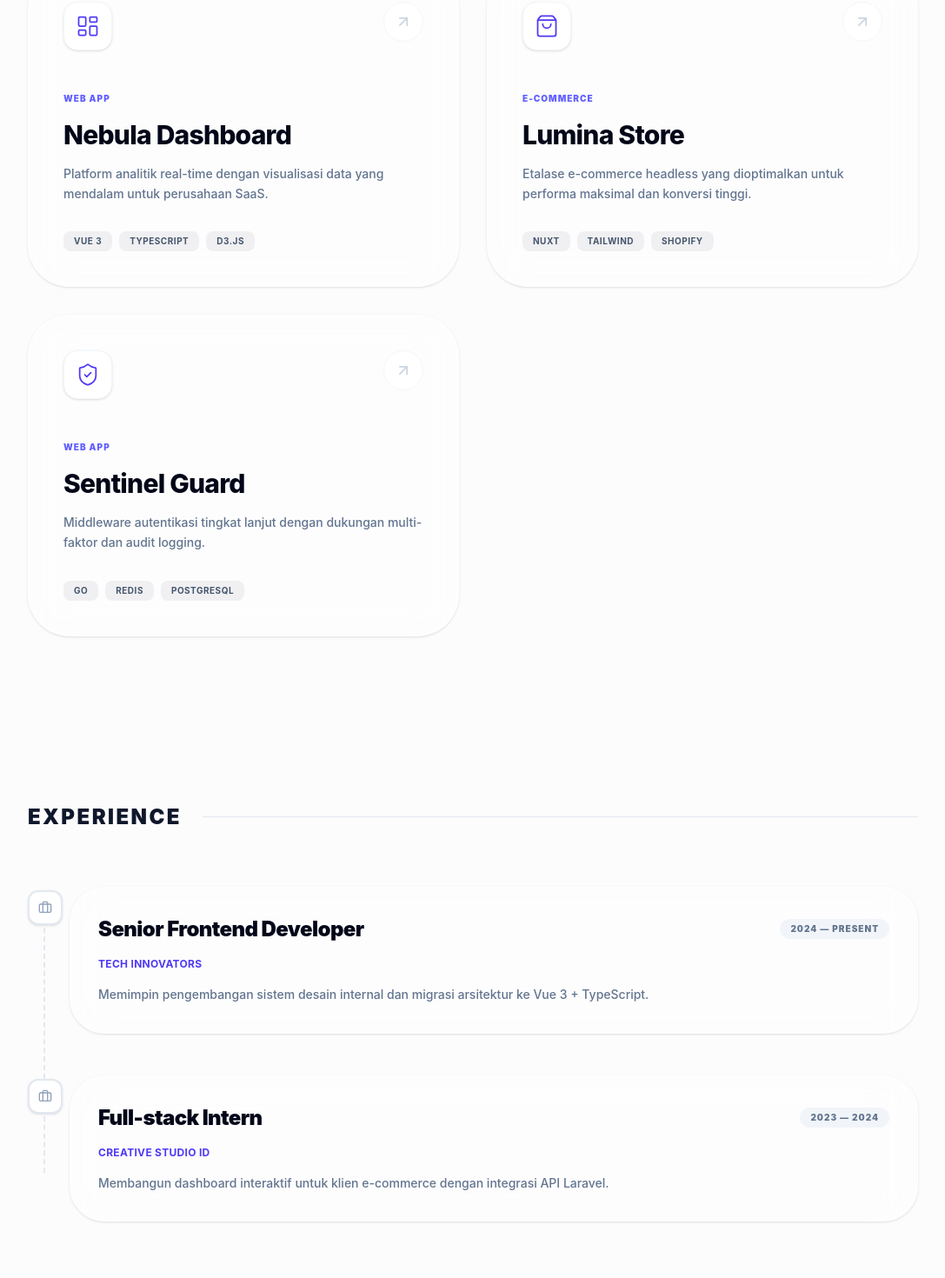
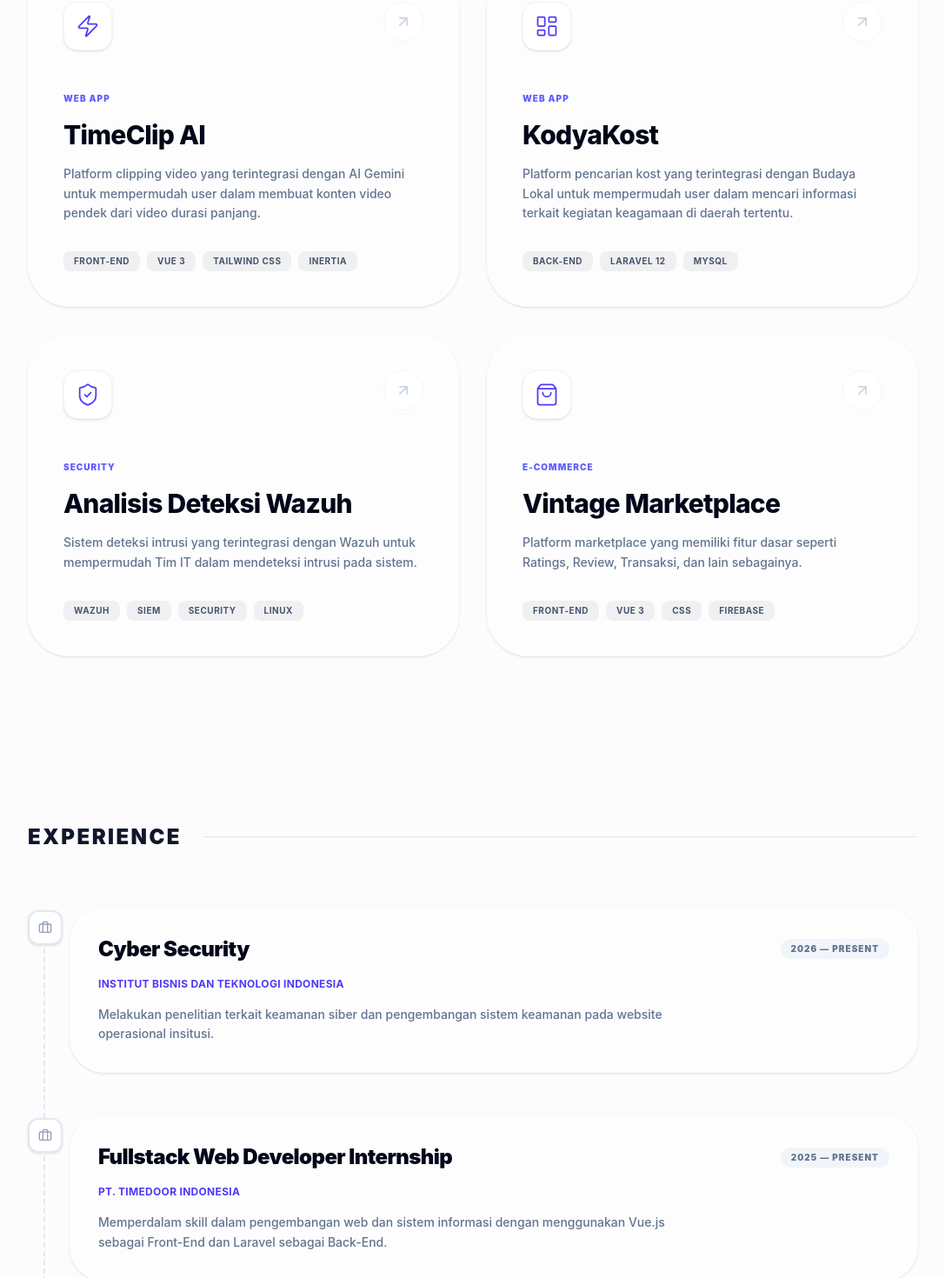
Before and after one commit to aditprayogaw/aditya-portfolio, a Vue app: page / in a window 1280 px wide. Shown: the part 880-2350 px from the top of the page at 87% size, without its empty margins (96-1183 px from the left). Built offline with nearby package versions, Linux system fonts and the light colour scheme; the HTML template or start-up script is replaced by a standard one.

Commit message:
feat: update professional experience and projects data

```diff
--- a/src/data/experiences.ts
+++ b/src/data/experiences.ts
@@ -1,14 +1,20 @@
 export const experiences = [
   {
-    company: 'Tech Innovators',
-    role: 'Senior Frontend Developer',
-    period: '2024 — Present',
-    description: 'Memimpin pengembangan sistem desain internal dan migrasi arsitektur ke Vue 3 + TypeScript.'
+    company: 'Institut Bisnis dan Teknologi Indonesia',
+    role: 'Cyber Security',
+    period: '2026 — Present',
+    description: 'Melakukan penelitian terkait keamanan siber dan pengembangan sistem keamanan pada website operasional insitusi.'
   },
   {
-    company: 'Creative Studio ID',
-    role: 'Full-stack Intern',
-    period: '2023 — 2024',
-    description: 'Membangun dashboard interaktif untuk klien e-commerce dengan integrasi API Laravel.'
+    company: 'PT. Timedoor Indonesia',
+    role: 'Fullstack Web Developer Internship',
+    period: '2025 — Present',
+    description: 'Memperdalam skill dalam pengembangan web dan sistem informasi dengan menggunakan Vue.js sebagai Front-End dan Laravel sebagai Back-End.'
+  },
+  {
+    company: 'Pemerintah Badung',
+    role: 'Data Entry',
+    period: '2024',
+    description: 'Melakukan input data dan verifikasi data pada sistem informasi pemerintah daerah.'
   }
 ]
--- a/src/data/projects.ts
+++ b/src/data/projects.ts
@@ -9,29 +9,38 @@ import type { Project } from '../types'
 export const projects: Project[] = [
   {
     id: 1,
-    title: 'Nebula Dashboard',
-    description: 'Platform analitik real-time dengan visualisasi data yang mendalam untuk perusahaan SaaS.',
+    title: 'TimeClip AI',
+    description: 'Platform clipping video yang terintegrasi dengan AI Gemini untuk mempermudah user dalam membuat konten video pendek dari video durasi panjang.',
     category: 'Web App',
-    tags: ['Vue 3', 'TypeScript', 'D3.js'],
+    tags: ['Front-End', 'Vue 3', 'Tailwind CSS', 'Inertia'],
+    icon: Zap,
+    link: '#'
+  },
+  {
+    id: 2,
+    title: 'KodyaKost',
+    description: 'Platform pencarian kost yang terintegrasi dengan Budaya Lokal untuk mempermudah user dalam mencari informasi terkait kegiatan keagamaan di daerah tertentu.',
+    category: 'Web App',
+    tags: ['Back-End', 'Laravel 12', 'MySQL'],
     icon: LayoutDashboard,
     link: '#'
   },
   {
-    id: 2,
-    title: 'Lumina Store',
-    description: 'Etalase e-commerce headless yang dioptimalkan untuk performa maksimal dan konversi tinggi.',
-    category: 'E-Commerce',
-    tags: ['Nuxt', 'Tailwind', 'Shopify'],
-    icon: ShoppingBag,
+    id: 3,
+    title: 'Analisis Deteksi Wazuh',
+    description: 'Sistem deteksi intrusi yang terintegrasi dengan Wazuh untuk mempermudah Tim IT dalam mendeteksi intrusi pada sistem.',
+    category: 'Security',
+    tags: ['Wazuh', 'SIEM', 'Security', 'Linux'],
+    icon: ShieldCheck,
     link: '#'
   },
   {
-    id: 3,
-    title: 'Sentinel Guard',
-    description: 'Middleware autentikasi tingkat lanjut dengan dukungan multi-faktor dan audit logging.',
-    category: 'Web App',
-    tags: ['Go', 'Redis', 'PostgreSQL'],
-    icon: ShieldCheck,
+    id: 4,
+    title: 'Vintage Marketplace',
+    description: 'Platform marketplace yang memiliki fitur dasar seperti Ratings, Review, Transaksi, dan lain sebagainya.',
+    category: 'E-Commerce',
+    tags: ['Front-End', 'Vue 3', 'CSS', 'Firebase'],
+    icon: ShoppingBag,
     link: '#'
   }
 ]
--- a/src/types/index.ts
+++ b/src/types/index.ts
@@ -4,7 +4,7 @@ export interface Project {
   id: number
   title: string
   description: string
-  category: 'Web App' | 'Mobile' | 'Design' | 'E-Commerce'
+  category: 'Web App' | 'Mobile' | 'Design' | 'E-Commerce' | 'Security'
   tags: string[]
   icon: Component
   link?: string
```
